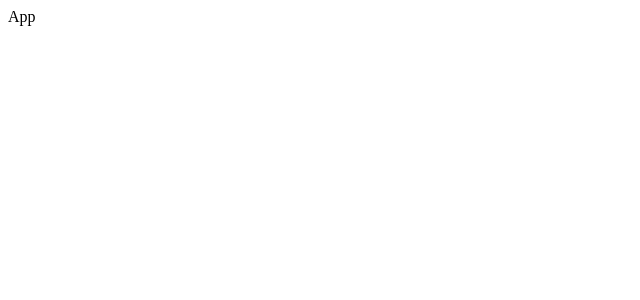
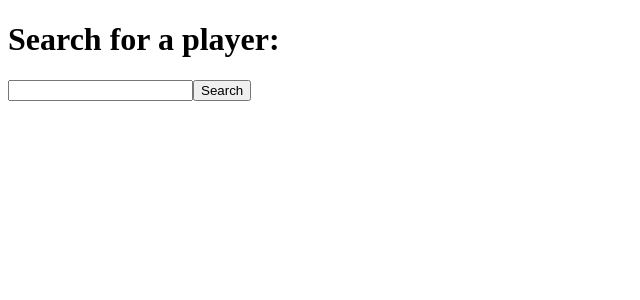
Before and after one commit to Alienatedlabor/overwatch-main-report, a React (Vite) app: page / in a window 1280 px wide. Shown: the top 300 px of the page, without its empty margins (0-640 px from the left). Built offline with nearby package versions, Linux system fonts and the light colour scheme.

Commit message:
attempt player GET

```diff
--- a/package.json
+++ b/package.json
@@ -10,6 +10,7 @@
     "preview": "vite preview"
   },
   "dependencies": {
+    "axios": "^1.4.0",
     "react": "^18.2.0",
     "react-dom": "^18.2.0"
   },
--- a/src/App.tsx
+++ b/src/App.tsx
@@ -1,9 +1,30 @@
-import { useState } from 'react';
-
+import { useState, useEffect } from 'react';
+import overFastService from './services/overFastService';
 import './App.css';
 
 function App() {
-  return <>App</>;
+  const [searched, setSearched] = useState('');
+
+  const handleSubmit = (e) => {
+    e.preventDefault();
+    overFastService.getPlayer(searched);
+  };
+
+  return (
+    <>
+      <form onSubmit={handleSubmit}>
+        <div>
+          <h1>Search for a player: </h1>
+          <input
+            value={searched}
+            onChange={(e) => setSearched(e.target.value)}
+            type="text"
+          />
+          <button type="submit">Search</button>
+        </div>
+      </form>
+    </>
+  );
 }
 
 export default App;
--- /dev/null
+++ b/src/services/overFastService.js
@@ -0,0 +1,14 @@
+import axios from 'axios';
+
+const baseUrl = 'https://overfast-api.tekrop.fr/';
+
+const getPlayer = (playerName) => {
+  const request = axios.get(
+    `${baseUrl}players?name=${playerName}order_by=name%3Aasc&offset=0&limit=20`
+  );
+  return request.then((response) => console.log(response.data));
+};
+
+export default { getPlayer };
+
+//TODO: currently returning only empty array, figure out what's going on
```
Also changed, not shown: 1 other file (tests, documents, lock files or other folders).
